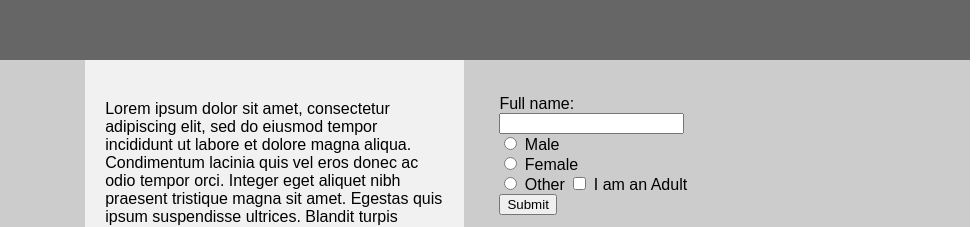
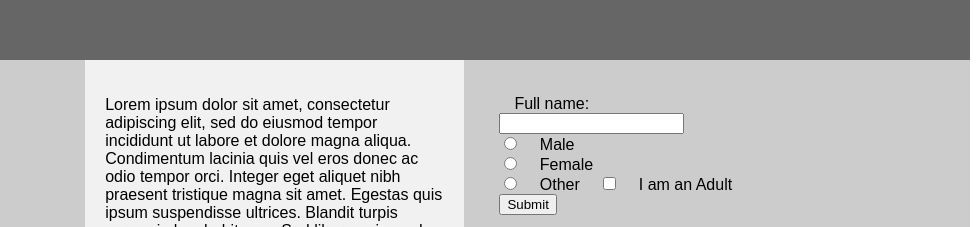
Before and after one commit to tsdebolt/tsdebolt.github.io, a plain HTML site: page assignments/assignment01.html in a window 1280 px wide. Shown: the part 133-360 px from the top of the page, 302-1280 px from the left. Drawn offline with Linux system fonts and the light colour scheme.

Commit message:
Update assignment01.html

```diff
--- a/assignments/assignment01.html
+++ b/assignments/assignment01.html
@@ -1,5 +1,4 @@
 <!DOCTYPE html>
-<html>
 <head>
 <title>Assignment 01</title>
 <meta charset="utf-8">
@@ -29,7 +28,7 @@ tr, th, td, table {
  padding: 10px;
 }
 
-form {
+form, label, checkbox, radiobutton, submit {
   margin: 10px;
   padding: 5px;
 }
@@ -69,7 +68,7 @@ column3 {
 
 
 /* Clear floats after the columns */
-section:after {
+container:after {
   content: "";
   display: table;
   clear: both;
@@ -91,7 +90,7 @@ footer {
   <h1>Stuff!</h1>
 </header>
 
-<section>
+<container>
   <column1><!--Column 1-->
     <!--Images-->
     <img src="https://tsdebolt.github.io/images/a1_1.jpg" alt="Homer Simpson">
@@ -101,7 +100,6 @@ footer {
   </column1>
 
   <column2><!--Column 2-->
-    <h1></h1>
     <p>Lorem ipsum dolor sit amet, consectetur adipiscing elit, sed do eiusmod tempor incididunt ut labore et dolore magna aliqua. Condimentum lacinia quis vel eros donec ac odio tempor orci. Integer eget aliquet nibh praesent tristique magna sit amet. Egestas quis ipsum suspendisse ultrices. Blandit turpis cursus in hac habitasse. Sed libero enim sed faucibus turpis in eu mi.</p>
     <br>
     <p>Mattis pellentesque id nibh tortor id aliquet lectus proin. In nisl nisi scelerisque eu ultrices vitae auctor eu augue. Vulputate enim nulla aliquet porttitor lacus luctus accumsan tortor posuere. Cursus mattis molestie a iaculis at erat. Turpis tincidunt id aliquet risus feugiat in. Tellus rutrum tellus pellentesque eu tincidunt tortor aliquam nulla facilisi.</p>
@@ -161,7 +159,7 @@ footer {
     </tr>
    </table>
   </column3>
-</section>
+</container>
 
 <footer><!--Footer-->
   <h1>End of Stuff!</h1>
```
